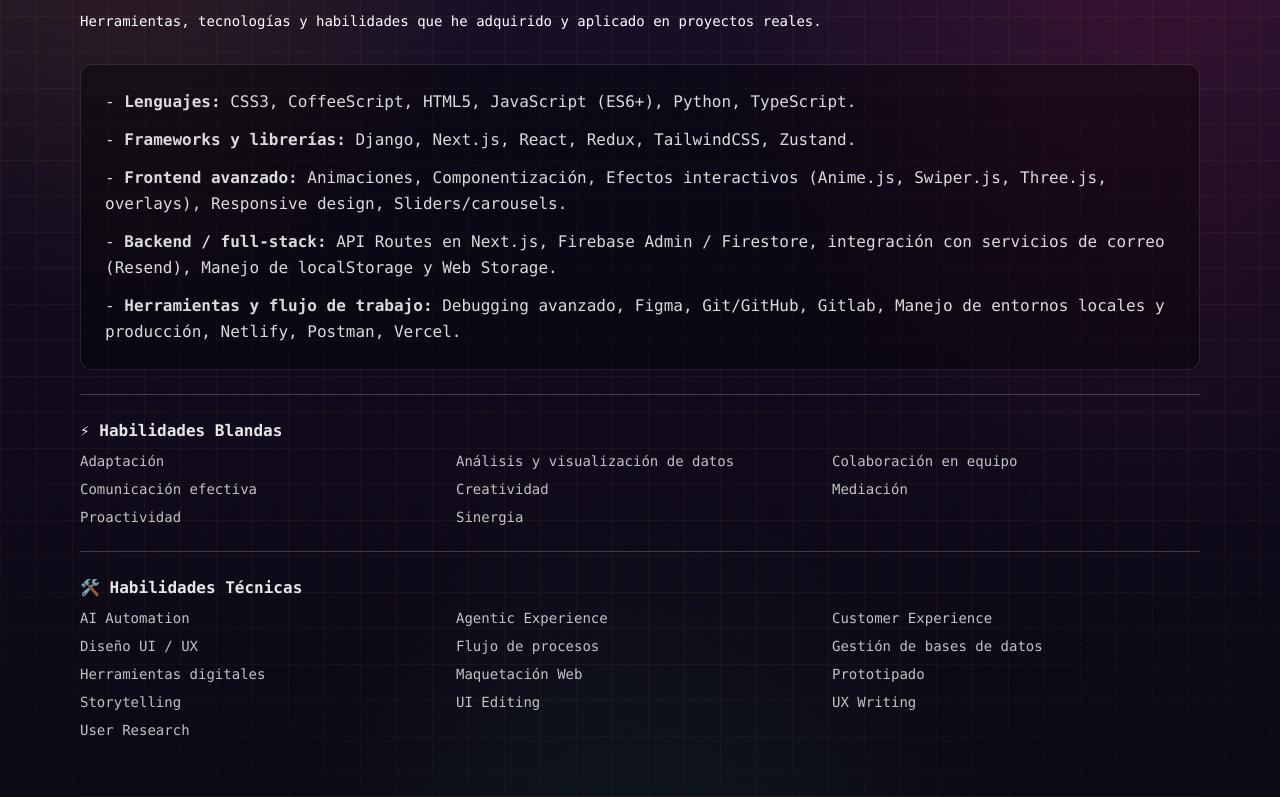
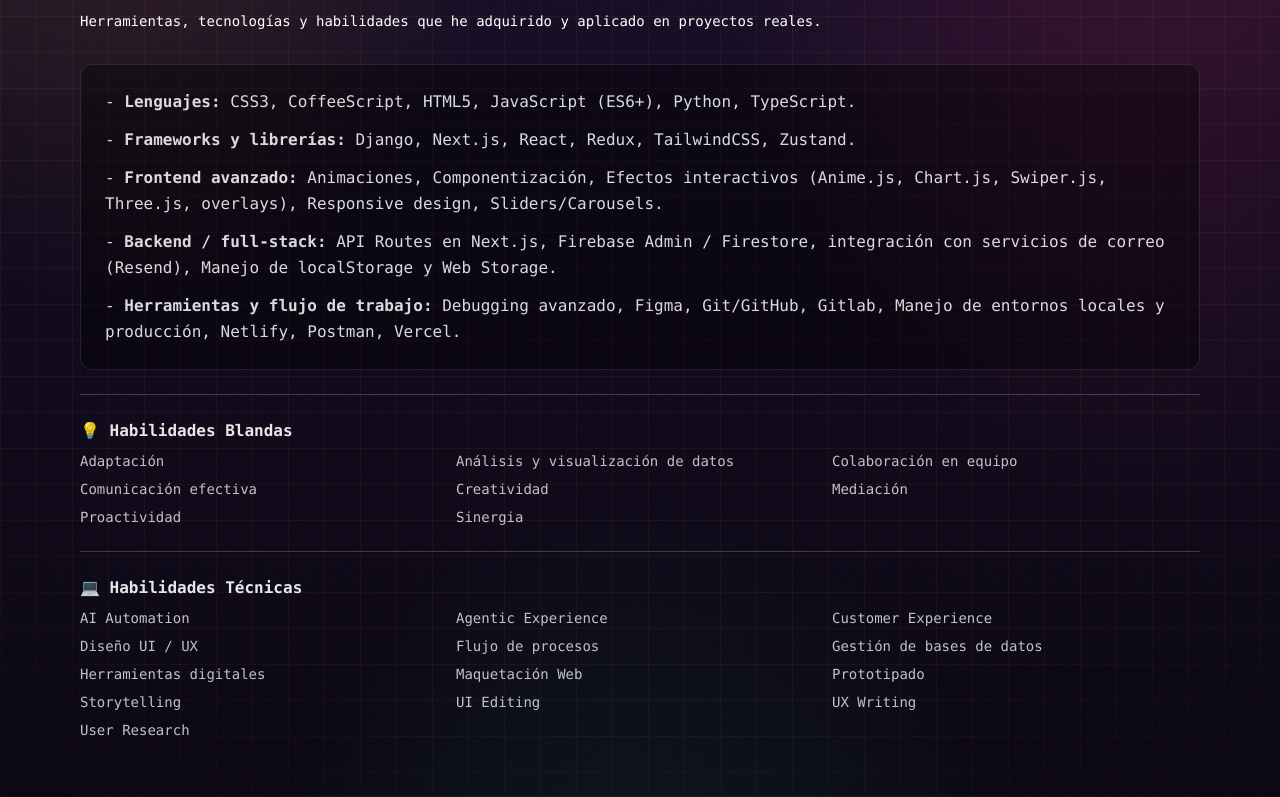
Before and after one commit to lu-developer476/Portfolio, a Next.js app: page /about in a window 1280 px wide. Shown: the part 704-1501 px from the top of the page. Built offline with nearby package versions, Linux system fonts and the light colour scheme.

Commit message:
page.tsx

```diff
--- a/src/app/about/page.tsx
+++ b/src/app/about/page.tsx
@@ -42,7 +42,7 @@ export default function AboutPage() {
             - <strong>Frameworks y librerías:</strong> Django, Next.js, React, Redux, TailwindCSS, Zustand.
           </p>
           <p className="text-white/85 leading-relaxed">
-            - <strong>Frontend avanzado:</strong> Animaciones, Componentización, Efectos interactivos (Anime.js, Swiper.js, Three.js, overlays), Responsive design, Sliders/carousels.
+            - <strong>Frontend avanzado:</strong> Animaciones, Componentización, Efectos interactivos (Anime.js, Chart.js, Swiper.js, Three.js, overlays), Responsive design, Sliders/Carousels.
           </p>
           <p className="text-white/85 leading-relaxed">
             - <strong>Backend / full-stack:</strong> API Routes en Next.js, Firebase Admin / Firestore, integración con servicios de correo (Resend), Manejo de localStorage y Web Storage.
@@ -57,7 +57,7 @@ export default function AboutPage() {
 
         {/* Habilidades Blandas / Soft Skills */}
         <div className="mt-6">
-          <h3 className="text-white/90 font-semibold mb-2">⚡ Habilidades Blandas</h3>
+          <h3 className="text-white/90 font-semibold mb-2">💡 Habilidades Blandas</h3>
           <div className="grid grid-cols-2 md:grid-cols-3 gap-2 text-white/75 text-sm">
             <span>Adaptación</span>
             <span>Análisis y visualización de datos</span>
@@ -75,7 +75,7 @@ export default function AboutPage() {
 
         {/* Habilidades Técnicas / Hard Skills */}
         <div className="mt-6">
-          <h3 className="text-white/90 font-semibold mb-2">🛠️ Habilidades Técnicas</h3>
+          <h3 className="text-white/90 font-semibold mb-2">💻 Habilidades Técnicas</h3>
           <div className="grid grid-cols-2 md:grid-cols-3 gap-2 text-white/75 text-sm">
             <span>AI Automation</span>
             <span>Agentic Experience</span>
```
